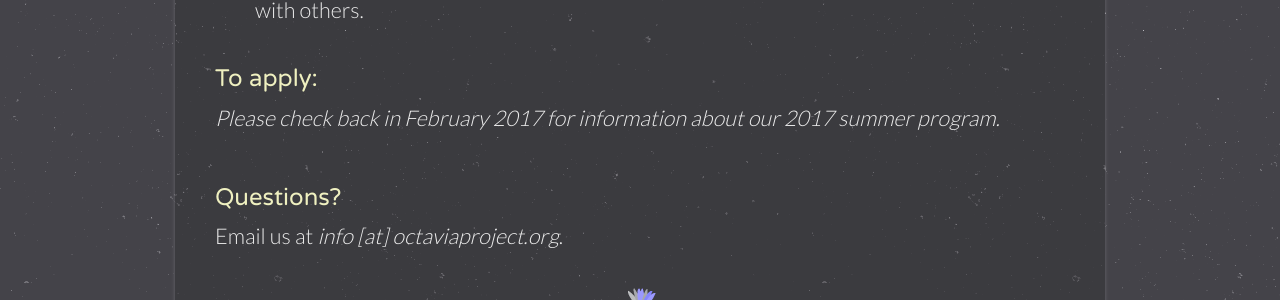
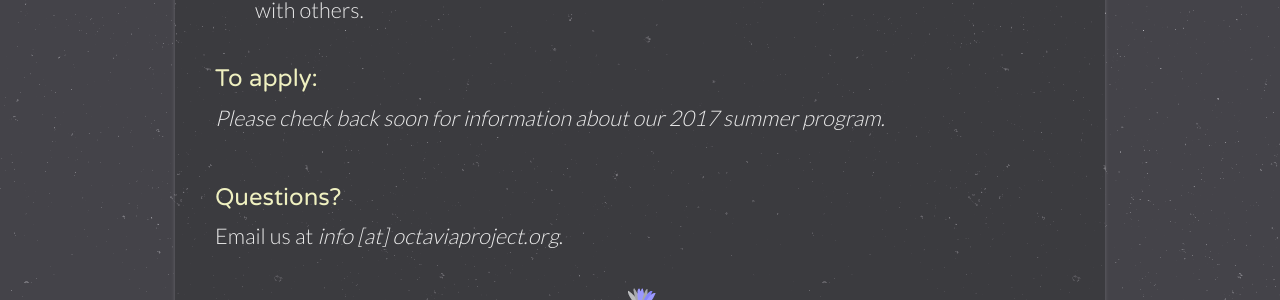
Before and after one commit to OctaviaProject/octaviaproject.github.io, a Jekyll site: the page built from join.html, in a window 1280 px wide. Shown: the part 1220-1520 px from the top of the page. Built offline with Jekyll 4.4.1, drawn with Linux system fonts in a browser that asks for light colours; comment, search, counter and statistics services are not loaded.

Commit message:
Update join.html

```diff
--- a/join.html
+++ b/join.html
@@ -49,7 +49,7 @@
 
       <br>
       <h3>To apply:</h3>
-      <p><i>Please check back in February 2017 for information about our 2017 summer program.</i></p>
+      <p><i>Please check back soon for information about our 2017 summer program.</i></p>
 
       <br>
       <h3>Questions?</h3>
```
